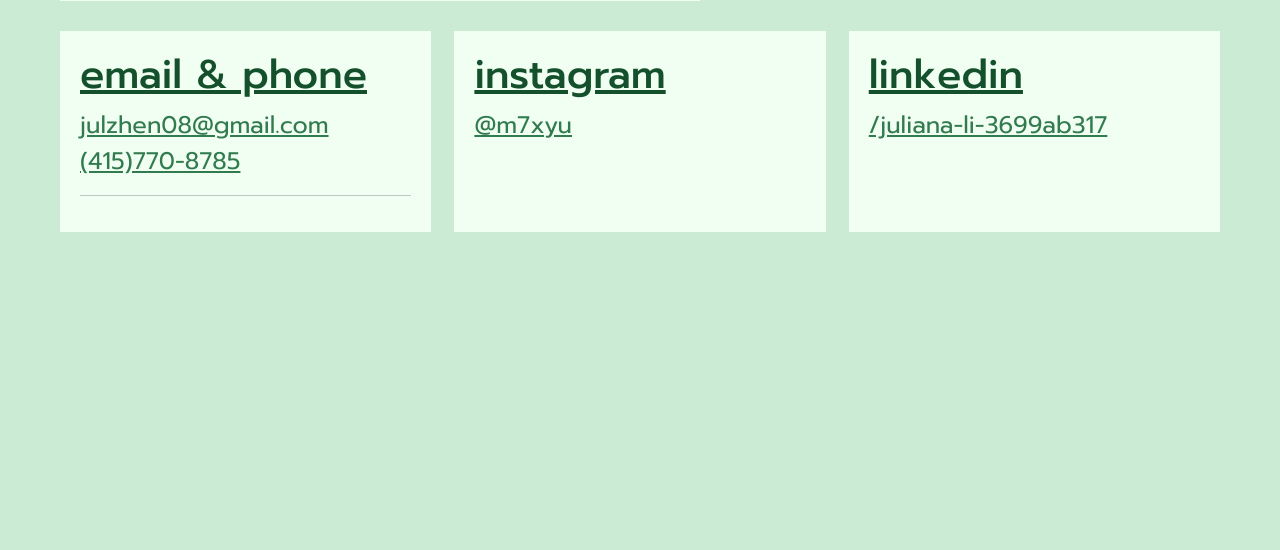
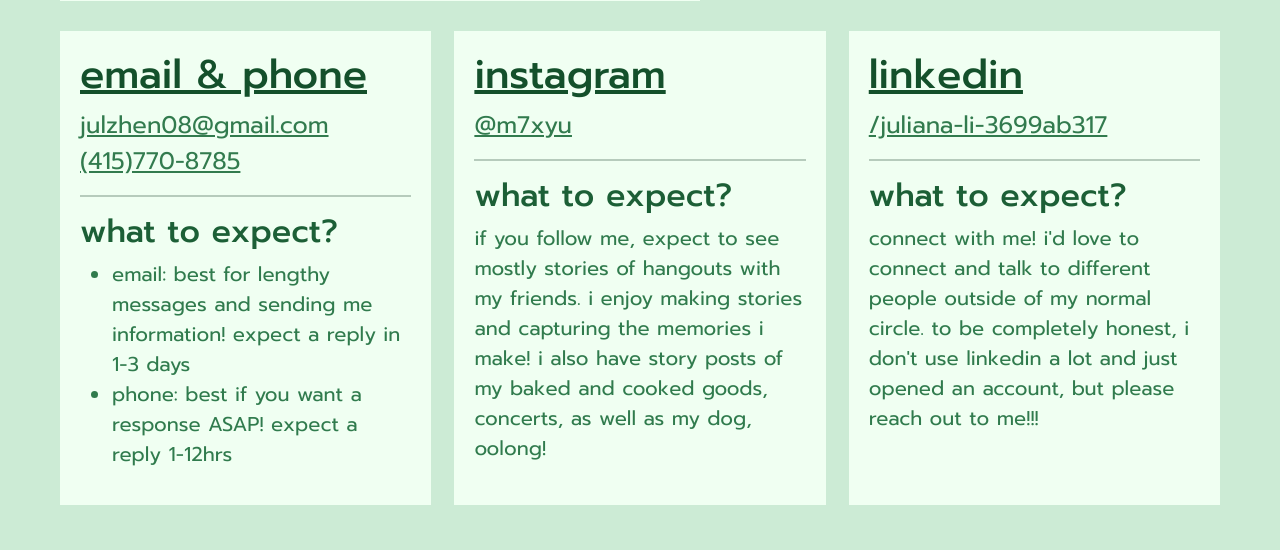
Before and after one commit to julz08/summer-final-project, a Flask app: page /contact in a window 1280 px wide. Shown: the part 250-800 px from the top of the page. Run offline with Flask 3, Linux system fonts and the light colour scheme; some web fonts are replaced.

Commit message:
finished contact html

```diff
--- a/static/styles/style.css
+++ b/static/styles/style.css
@@ -255,6 +255,7 @@
     margin-left: 60px;
     margin-right: 60px;
     margin-top: 30px;
+    margin-bottom: 30px;
 
 }
 
@@ -275,6 +276,16 @@
     font-size: 24px;
 }
 
+.contact-box-subheader{
+    font-size: 32px;
+    color:#1c5f36;
+}
+
+.contact-box-expectations{
+    font-size: 20px;
+    color:#307b4d;
+}
+
 #basics{
     margin-right: 1%;
 }
--- a/templates/about-me.html
+++ b/templates/about-me.html
@@ -157,6 +157,9 @@
             <h1 style="font-size: 30px;"><b>day in the life?</b></h1>
             <ol>
                 <li>wake up at 8:30 and get ready for codenext</li>
+                <li>attend codenext from 9:30-3:30 #FIRE</li>
+                <li>depending on the day, either 1. go home or 2. go to chabot</li>
+                <li>if 2, then i'll attend a psychology class</li>
             </ol>
         </div>
       </div>
--- a/templates/contact.html
+++ b/templates/contact.html
@@ -68,20 +68,26 @@
             <h1 class="contact-box-title"><u>email & phone</u></h1>
             <a class="contact-info" href="mailto:julzhen08@gmail.com">julzhen08@gmail.com</a> <br>
             <a class="contact-info" href="tel:4157708785">(415)770-8785</a>
-            <hr
-            <p> </p>
+            <hr style="height:2px; border-width:0;  color:#093219; background-color:#093219;">
+            <h2 class="contact-box-subheader">what to expect?</h2>
+            <ul class="contact-box-expectations">
+                <li>email: best for lengthy messages and sending me information! expect a reply in 1-3 days</li>
+                <li>phone: best if you want a response ASAP! expect a reply 1-12hrs</li>
+            </ul>
         </div>
         <div class="contact-box" id="instagram">
             <h1 class="contact-box-title"><u>instagram</u></h1>
             <a class="contact-info" href="https://www.instagram.com/m7xyu/">@m7xyu</a>
-            <h2></h2>
-            <p> </p>
+            <hr style="height:2px; border-width:0;  color:#093219; background-color:#093219;">
+            <h2 class="contact-box-subheader">what to expect?</h2>
+            <p class="contact-box-expectations">if you follow me, expect to see mostly stories of hangouts with my friends. i enjoy making stories and capturing the memories i make! i also have story posts of my baked and cooked goods, concerts, as well as my dog, oolong! </p>
         </div>
         <div class="contact-box" id="linkedin">
             <h1 class="contact-box-title"><u>linkedin</u></h1>
             <a class="contact-info" href="https://www.linkedin.com/in/juliana-li-3699ab317">/juliana-li-3699ab317</a>
-            <h2></h2>
-            <p> </p>
+            <hr style="height:2px; border-width:0;  color:#093219; background-color:#093219;">
+            <h2 class="contact-box-subheader">what to expect?</h2>
+            <p class="contact-box-expectations">connect with me! i'd love to connect and talk to different people outside of my normal circle. to be completely honest, i don't use linkedin a lot and just opened an account, but please reach out to me!!! </p>
         </div>
     </div>
 
```
